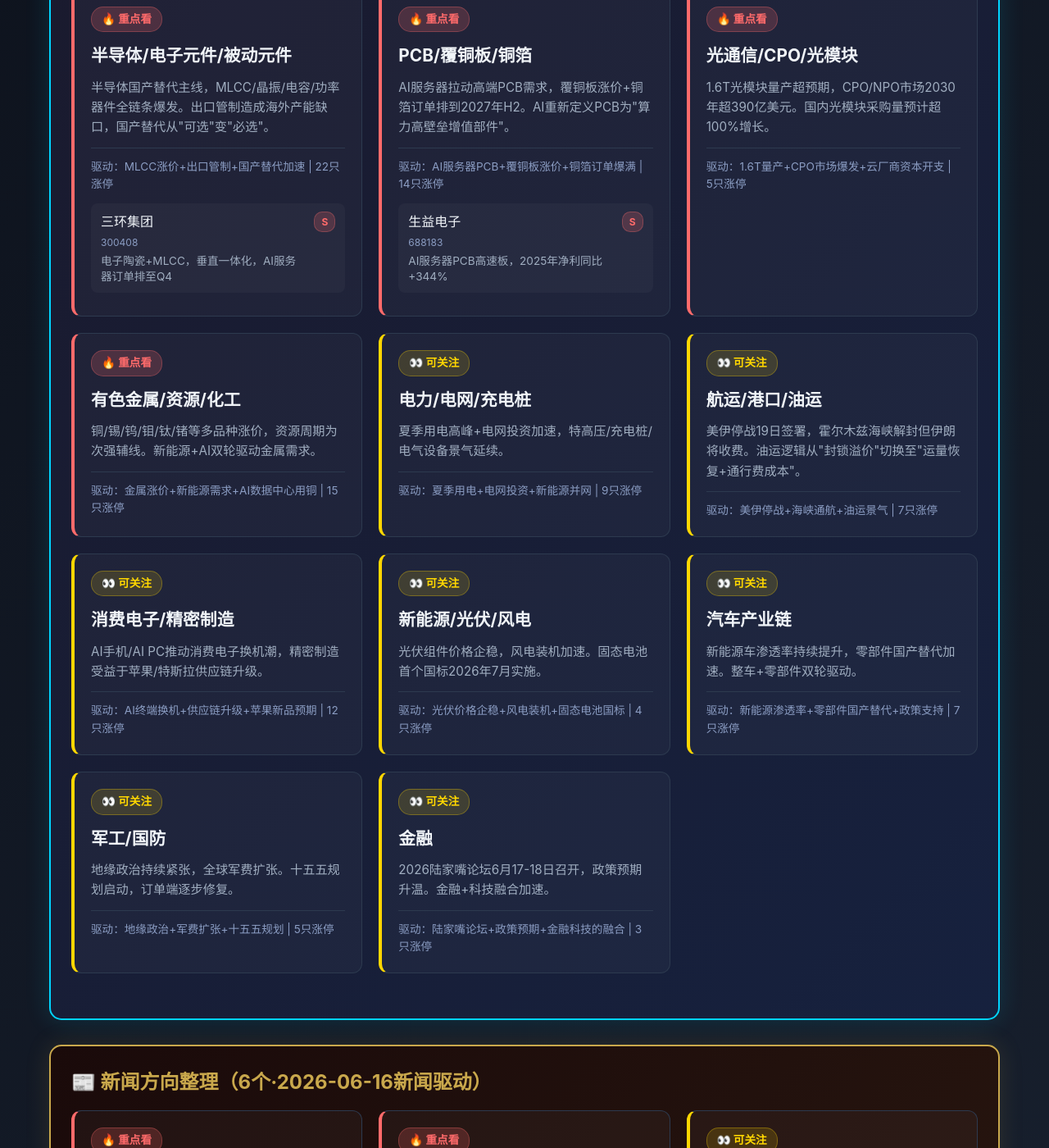
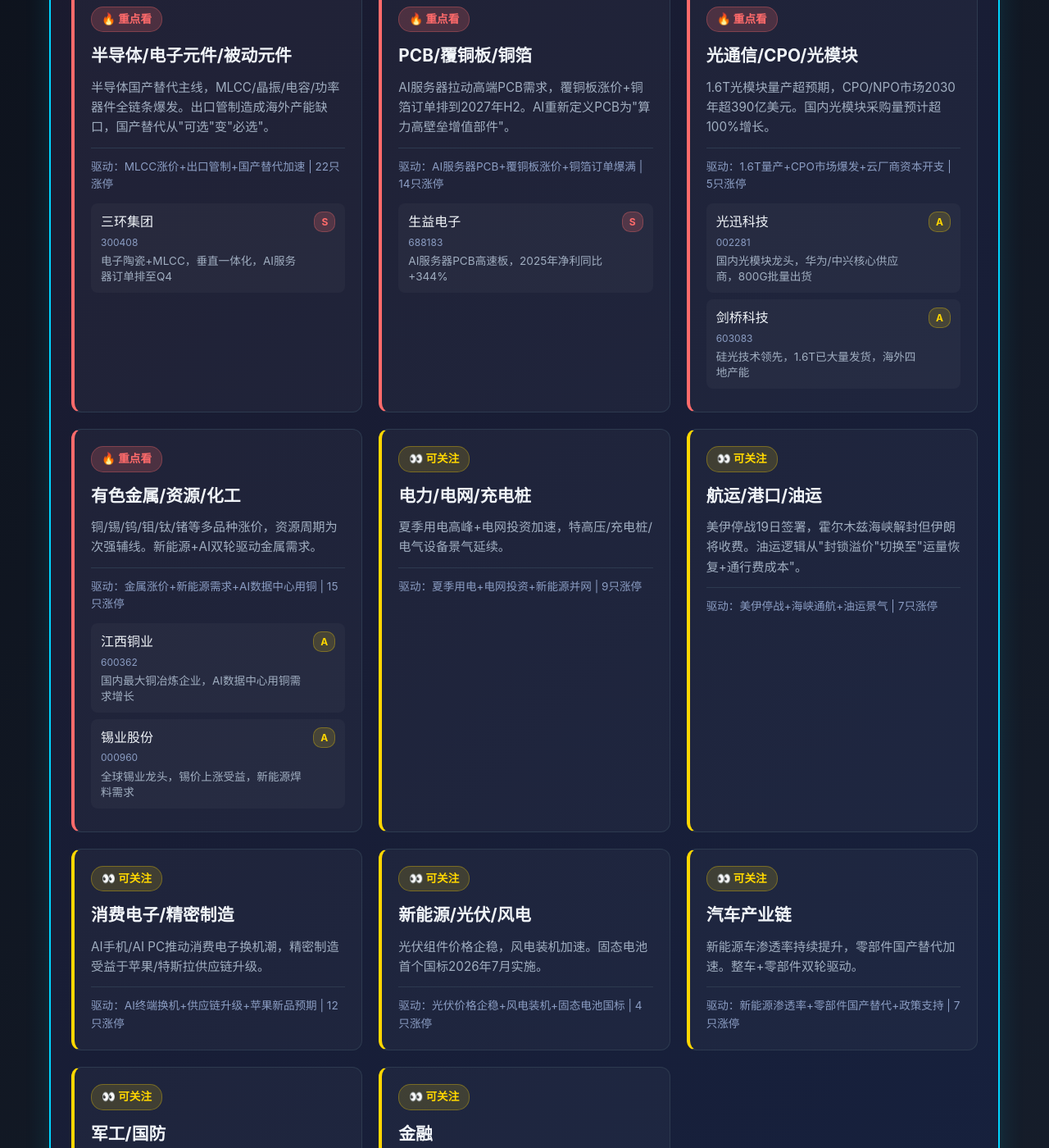
Before and after one commit to xiaoyi0319a/yixue-dashboard, a Jekyll site: the page index.html, which Jekyll copies as it is, in a window 1280 px wide and 1400 px high, scrolled down 1491 px. Shown: the whole window at 82% size. Built offline with Jekyll 4.4.1, drawn with Linux system fonts in a browser that asks for light colours; some of the changed text lies outside the part shown.

Commit message:
补充6个🔥方向预期差标的：光通信+有色+新闻AI算力+新闻地缘政治

```diff
--- a/index.html
+++ b/index.html
@@ -318,6 +318,24 @@
                     <h3>光通信/CPO/光模块</h3>
                     <p>1.6T光模块量产超预期，CPO/NPO市场2030年超390亿美元。国内光模块采购量预计超100%增长。</p>
                     <div class="ztb-meta">驱动：1.6T量产+CPO市场爆发+云厂商资本开支 | 5只涨停</div>
+                    <div class="buzhang-list">
+                        <div class="buzhang-item">
+                            <div class="buzhang-left">
+                                <div class="buzhang-name">光迅科技</div>
+                                <div class="buzhang-code">002281</div>
+                                <div class="buzhang-logic">国内光模块龙头，华为/中兴核心供应商，800G批量出货</div>
+                            </div>
+                            <span class="buzhang-tag bz-a">A</span>
+                        </div>
+                        <div class="buzhang-item">
+                            <div class="buzhang-left">
+                                <div class="buzhang-name">剑桥科技</div>
+                                <div class="buzhang-code">603083</div>
+                                <div class="buzhang-logic">硅光技术领先，1.6T已大量发货，海外四地产能</div>
+                            </div>
+                            <span class="buzhang-tag bz-a">A</span>
+                        </div>
+                    </div>
                 </div>
 
                 <!-- 方向4：有色金属/资源/化工 -->
@@ -326,6 +344,24 @@
                     <h3>有色金属/资源/化工</h3>
                     <p>铜/锡/钨/钼/钛/锗等多品种涨价，资源周期为次强辅线。新能源+AI双轮驱动金属需求。</p>
                     <div class="ztb-meta">驱动：金属涨价+新能源需求+AI数据中心用铜 | 15只涨停</div>
+                    <div class="buzhang-list">
+                        <div class="buzhang-item">
+                            <div class="buzhang-left">
+                                <div class="buzhang-name">江西铜业</div>
+                                <div class="buzhang-code">600362</div>
+                                <div class="buzhang-logic">国内最大铜冶炼企业，AI数据中心用铜需求增长</div>
+                            </div>
+                            <span class="buzhang-tag bz-a">A</span>
+                        </div>
+                        <div class="buzhang-item">
+                            <div class="buzhang-left">
+                                <div class="buzhang-name">锡业股份</div>
+                                <div class="buzhang-code">000960</div>
+                                <div class="buzhang-logic">全球锡业龙头，锡价上涨受益，新能源焊料需求</div>
+                            </div>
+                            <span class="buzhang-tag bz-a">A</span>
+                        </div>
+                    </div>
                 </div>
 
                 <!-- 方向5：电力/电网/充电桩 -->
@@ -397,6 +433,24 @@
                     <h3>AI算力硬件产业链</h3>
                     <p>电子特气供不应求（纯度>99.99%），AI芯片+高端存储带动，产线满负荷；HVLP4代算力铜箔订单排至2027年H2；CPO/NPO市场2030年超390亿美元；燧原科技IPO过会。</p>
                     <div class="news-meta">催化：电子特气+铜箔订单+CPO市场+燧原IPO | 评分：28/30</div>
+                    <div class="buzhang-list" style="margin-top:12px;">
+                        <div class="buzhang-item">
+                            <div class="buzhang-left">
+                                <div class="buzhang-name">中船特气</div>
+                                <div class="buzhang-code">688146</div>
+                                <div class="buzhang-logic">电子特气龙头，六氟化钨全球第一，产能2000吨/年</div>
+                            </div>
+                            <span class="buzhang-tag bz-a">A</span>
+                        </div>
+                        <div class="buzhang-item">
+                            <div class="buzhang-left">
+                                <div class="buzhang-name">中巨芯</div>
+                                <div class="buzhang-code">688549</div>
+                                <div class="buzhang-logic">电子湿化学品+特气，晶圆厂零库存受益</div>
+                            </div>
+                            <span class="buzhang-tag bz-a">A</span>
+                        </div>
+                    </div>
                 </div>
 
                 <!-- 方向2：地缘政治/能源/航运 -->
@@ -405,6 +459,24 @@
                     <h3>地缘政治/能源/航运</h3>
                     <p>美伊停战谅解备忘录19日瑞士签署，60天谈判；霍尔木兹海峡封锁96小时后解封，但伊朗将对海峡航运服务收费；俄乌和平预期升温。</p>
                     <div class="news-meta">催化：美伊停战+海峡解封+收费制度 | 评分：22/30</div>
+                    <div class="buzhang-list" style="margin-top:12px;">
+                        <div class="buzhang-item">
+                            <div class="buzhang-left">
+                                <div class="buzhang-name">招商轮船</div>
+                                <div class="buzhang-code">601872</div>
+                                <div class="buzhang-logic">油运+散运双轮驱动，VLCC船队规模全球前列</div>
+                            </div>
+                            <span class="buzhang-tag bz-a">A</span>
+                        </div>
+                        <div class="buzhang-item">
+                            <div class="buzhang-left">
+                                <div class="buzhang-name">招商南油</div>
+                                <div class="buzhang-code">601975</div>
+                                <div class="buzhang-logic">成品油运输龙头，远东地区市场份额领先</div>
+                            </div>
+                            <span class="buzhang-tag bz-a">A</span>
+                        </div>
+                    </div>
                 </div>
 
                 <!-- 方向3：节能降碳/高耗能行业 -->
```
